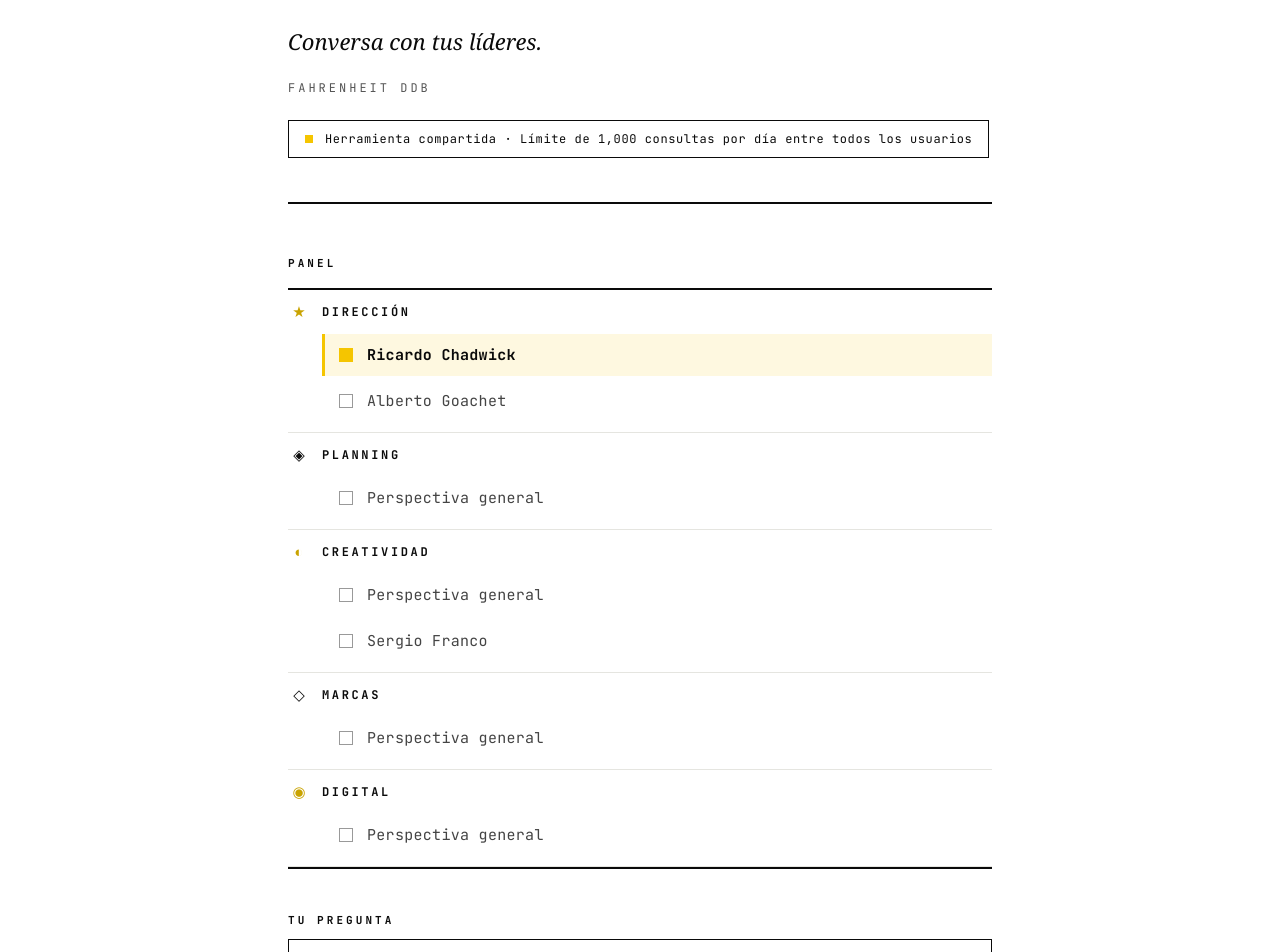
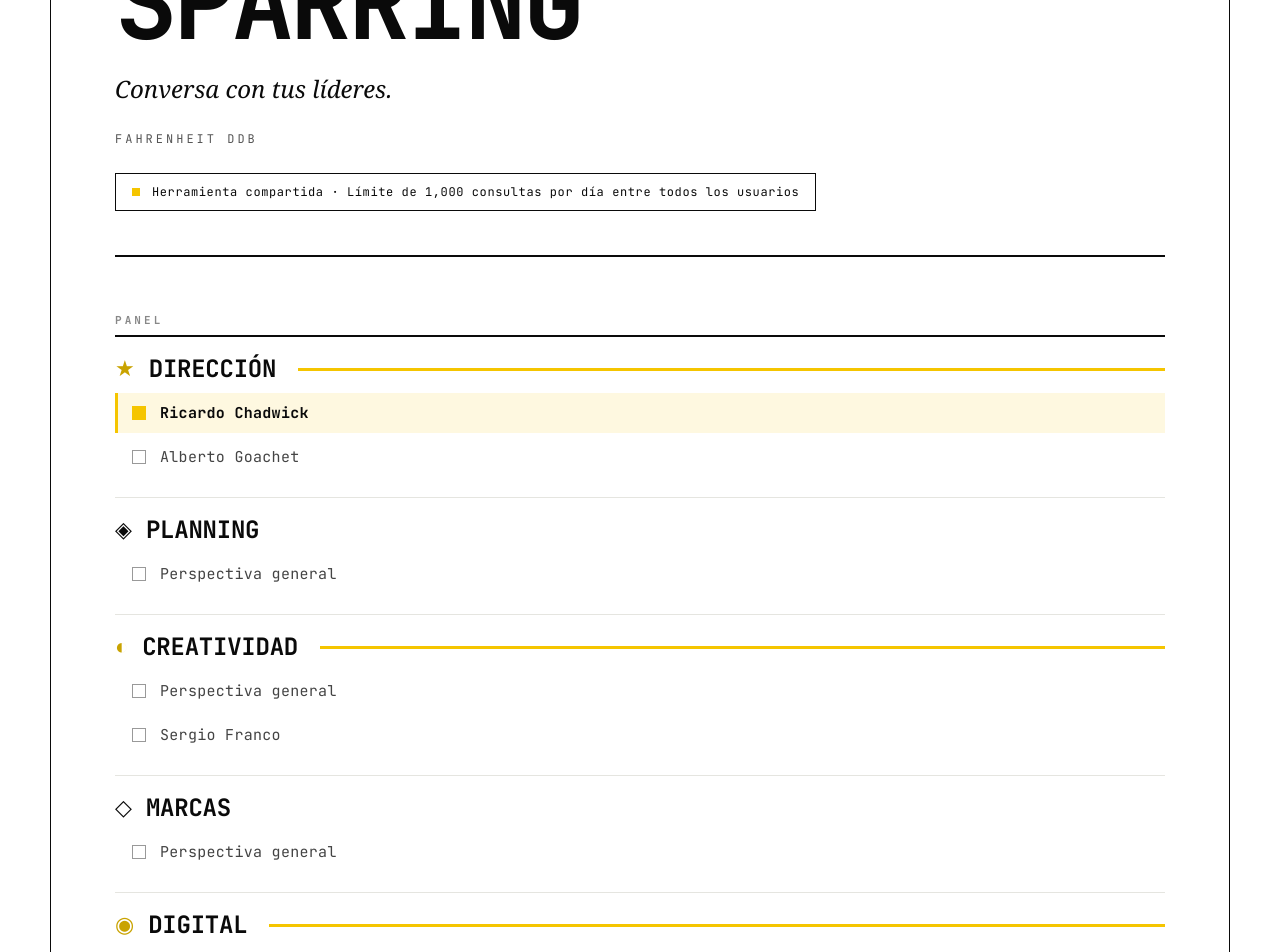
Before and after one commit to nicoleanaya1632-blip/sparring, a Next.js app: page / in a window 1280 px wide. Shown: the part 180-1132 px from the top of the page. Built offline with nearby package versions, Linux system fonts and the light colour scheme.

Commit message:
Update page.js

```diff
--- a/app/page.js
+++ b/app/page.js
@@ -258,37 +258,49 @@ function parseKey(key) { var p = key.split(":"); return { area: p[0], member: p[
 
 // ─── COMPONENTS ───────────────────────────────────────────────────────────────
 
-function AreaCard({ areaId, area, selected, onToggle }) {
+function AreaCard({ areaId, area, selected, onToggle, isLast }) {
   var memberIds = Object.keys(area.members);
   var isYellow = area.color === YELLOW;
   return (
     <div style={{
-      borderBottom: "1px solid " + BORDER_SOFT,
+      borderBottom: isLast ? "none" : "1px solid " + BORDER_SOFT,
       background: BG,
+      padding: "20px 0",
     }}>
+      {/* HEADING grande, claramente diferenciado */}
       <div style={{
-        padding: "12px 0",
         display: "flex",
         alignItems: "center",
-        gap: 12,
+        gap: 14,
+        marginBottom: 12,
       }}>
         <span style={{
           color: isYellow ? "#C9A300" : BLACK,
-          fontSize: 15,
+          fontSize: 22,
           fontFamily: "'JetBrains Mono', monospace",
-          minWidth: 22,
-          textAlign: "center",
+          lineHeight: 1,
         }}>{area.icon}</span>
         <span style={{
           fontWeight: 900,
           color: BLACK,
-          fontSize: 12,
+          fontSize: 24,
           fontFamily: "'JetBrains Mono', monospace",
           textTransform: "uppercase",
-          letterSpacing: "0.22em",
+          letterSpacing: "-0.01em",
+          lineHeight: 1,
         }}>{area.name}</span>
+        {isYellow && (
+          <div style={{
+            flex: 1,
+            height: 3,
+            background: YELLOW,
+            marginLeft: 8,
+          }} />
+        )}
       </div>
-      <div style={{ paddingLeft: 34, paddingBottom: 10, display: "flex", flexDirection: "column", gap: 4 }}>
+
+      {/* Opciones — indent moderado, claramente subordinadas */}
+      <div style={{ display: "flex", flexDirection: "column", gap: 4 }}>
         {memberIds.map(function(memberId) {
           var member = area.members[memberId];
           var key = selectionKey(areaId, memberId);
@@ -298,7 +310,7 @@ function AreaCard({ areaId, area, selected, onToggle }) {
               display: "flex",
               alignItems: "center",
               gap: 14,
-              padding: "11px 14px",
+              padding: "10px 14px",
               border: "none",
               borderLeft: isOn ? "3px solid " + (isYellow ? YELLOW : BLACK) : "3px solid transparent",
               background: isOn ? (isYellow ? YELLOW + "1f" : "#f3f3ee") : "transparent",
@@ -461,7 +473,7 @@ function TwinCard({ twinKey, area, member, conversation, loading, onReply }) {
               flex: 1,
               padding: "12px 16px",
               background: BG,
-              border: "1px solid " + BORDER,
+              border: "1px solid " + BLACK,
               borderRight: "none",
               color: BLACK,
               fontSize: 14,
@@ -628,6 +640,8 @@ export default function Home() {
 
   var canRun = !running && hasContent && selected.length > 0;
 
+  var teamEntries = Object.entries(TEAM);
+
   return (
     <div style={{ minHeight: "100vh", background: BG, color: TEXT, fontFamily: "'Georgia', serif" }}>
       <style>{`
@@ -641,15 +655,22 @@ export default function Home() {
         body { background: #ffffff; }
       `}</style>
 
-      <div style={{ maxWidth: 760, margin: "0 auto", padding: "0 28px 100px" }}>
+      {/* Wrapper exterior con bordes negros que delimitan el área de trabajo */}
+      <div style={{
+        maxWidth: 1180,
+        margin: "32px auto",
+        border: "1px solid " + BLACK,
+        background: BG,
+      }}>
+        <div style={{ padding: "0 64px 100px" }}>
 
           {/* ── HEADER ── */}
-        <div style={{ borderBottom: "2px solid " + BLACK, paddingTop: 64, paddingBottom: 44, marginBottom: 52 }}>
+          <div style={{ borderBottom: "2px solid " + BLACK, paddingTop: 64, paddingBottom: 44, marginBottom: 56 }}>
 
             <div style={{ width: 56, height: 5, background: YELLOW, marginBottom: 32 }} />
 
             <h1 style={{
-            fontSize: 92,
+              fontSize: 104,
               fontWeight: 900,
               margin: "0",
               letterSpacing: "-0.04em",
@@ -659,9 +680,9 @@ export default function Home() {
             }}>SPARRING</h1>
 
             <p style={{
-            fontSize: 22,
+              fontSize: 24,
               color: BLACK,
-            margin: "20px 0 0",
+              margin: "22px 0 0",
               fontFamily: "'Georgia', serif",
               fontStyle: "italic",
               lineHeight: 1.4,
@@ -674,8 +695,8 @@ export default function Home() {
               color: TEXT_DIM,
               letterSpacing: "0.25em",
               textTransform: "uppercase",
-            marginTop: 24,
-            marginBottom: 24,
+              marginTop: 26,
+              marginBottom: 26,
             }}>Fahrenheit DDB</div>
 
             {/* Disclaimer */}
@@ -698,33 +719,40 @@ export default function Home() {
           </div>
 
           {/* ── PANEL ── */}
-        <div style={{ marginBottom: 44 }}>
+          <div style={{ marginBottom: 52 }}>
             <div style={{
               fontSize: 11,
-            color: BLACK,
-            fontWeight: 900,
+              color: TEXT_MUTED,
+              fontWeight: 700,
               letterSpacing: "0.28em",
               textTransform: "uppercase",
               fontFamily: "'JetBrains Mono', monospace",
-            marginBottom: 18,
+              marginBottom: 8,
             }}>Panel</div>
             <div style={{ borderTop: "2px solid " + BLACK, borderBottom: "2px solid " + BLACK }}>
-            {Object.entries(TEAM).map(function(entry) {
-              return <AreaCard key={entry[0]} areaId={entry[0]} area={entry[1]} selected={selected} onToggle={toggleTwin} />;
+              {teamEntries.map(function(entry, idx) {
+                return <AreaCard
+                  key={entry[0]}
+                  areaId={entry[0]}
+                  area={entry[1]}
+                  selected={selected}
+                  onToggle={toggleTwin}
+                  isLast={idx === teamEntries.length - 1}
+                />;
               })}
             </div>
           </div>
 
           {/* ── PREGUNTA ── */}
-        <div style={{ marginBottom: 20 }}>
+          <div style={{ marginBottom: 24 }}>
             <div style={{
               fontSize: 11,
-            color: BLACK,
-            fontWeight: 900,
+              color: TEXT_MUTED,
+              fontWeight: 700,
               letterSpacing: "0.28em",
               textTransform: "uppercase",
               fontFamily: "'JetBrains Mono', monospace",
-            marginBottom: 12,
+              marginBottom: 14,
             }}>Tu pregunta</div>
             <textarea
               value={question}
@@ -746,7 +774,7 @@ export default function Home() {
           </div>
 
           {/* ── ADJUNTO ── */}
-        <div style={{ marginBottom: 36 }}>
+          <div style={{ marginBottom: 40 }}>
             {!showAttach && !fileName && deliverable.trim().length === 0 ? (
               <button
                 onClick={function() { setShowAttach(true); }}
@@ -768,12 +796,12 @@ export default function Home() {
               <div>
                 <div style={{
                   fontSize: 11,
-                color: BLACK,
-                fontWeight: 900,
+                  color: TEXT_MUTED,
+                  fontWeight: 700,
                   letterSpacing: "0.28em",
                   textTransform: "uppercase",
                   fontFamily: "'JetBrains Mono', monospace",
-                marginBottom: 12,
+                  marginBottom: 14,
                 }}>Material de referencia <span style={{ color: TEXT_MUTED, fontWeight: 400 }}>(opcional)</span></div>
                 <div style={{ marginBottom: 10 }}>
                   <FileUpload onFileContent={handleFileContent} fileName={fileName} onClear={clearFile} imagePreview={imageData ? imageData.preview : null} />
@@ -807,8 +835,8 @@ export default function Home() {
             disabled={!canRun}
             style={{
               width: "100%",
-            padding: "20px 0",
-            fontSize: 14,
+              padding: "22px 0",
+              fontSize: 15,
               fontWeight: 900,
               fontFamily: "'JetBrains Mono', monospace",
               background: canRun ? YELLOW : "#f0f0eb",
@@ -822,7 +850,7 @@ export default function Home() {
           >{running ? "Consultando..." : "Preguntar → " + selected.length + " twin" + (selected.length !== 1 ? "s" : "")}</button>
 
           {/* ── RESULTADOS ── */}
-        <div ref={resultsRef} style={{ marginTop: 64 }}>
+          <div ref={resultsRef} style={{ marginTop: 72 }}>
             {selected.map(function(key) {
               if (!conversations[key] && !loading[key]) return null;
               var parsed = parseKey(key);
@@ -861,5 +889,6 @@ export default function Home() {
           )}
         </div>
       </div>
+    </div>
   );
 }
```
Lines whose indentation alone changed are shown as unchanged.
